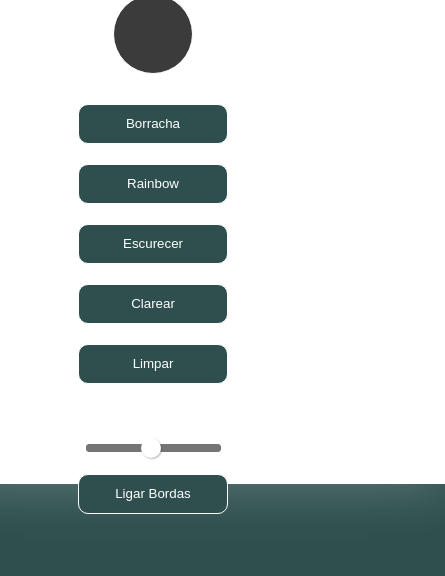
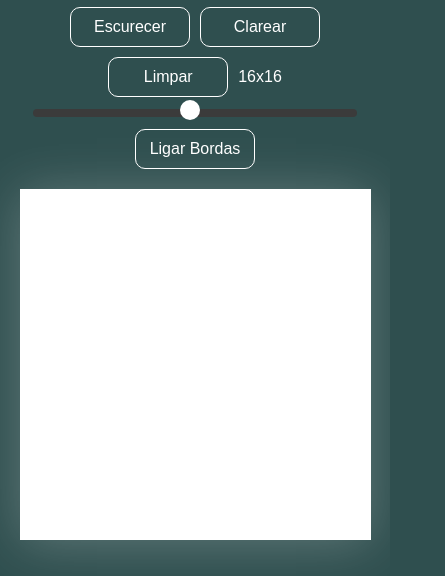
Before and after one commit to Moruan06/Sketch, a plain HTML site: page index.html in a window 390 px wide. Shown: the part 268-844 px from the top of the page, 445 px wide, since content can reach past the window. Drawn offline with Linux system fonts and the light colour scheme.

Commit message:
Refactor CSS for improved layout responsiveness and styling consistency

```diff
--- a/style.css
+++ b/style.css
@@ -6,39 +6,39 @@
 
 body {
   margin: 0;
+  padding: 0 15px;
   box-sizing: border-box;
   display: flex;
   flex-direction: column;
   justify-content: center;
   align-items: center;
-  height: 100vh;
-  width: 100vw;
+  min-height: 100vh;
   background-color: var(--corFundo);
   color: var(--corTexto);
+  font-family: sans-serif;
+}
+
+#main-container {
+  display: flex;
+  justify-content: center;
+  align-items: center;
+  gap: 40px;
+  width: 100%;
+  max-width: 1000px;
+  margin: 20px 0;
 }
 
 #container {
-  width: 500px;
-  height: 500px;
+  width: 90vw;
+  max-width: 500px;
   background-color: #fff;
   box-shadow: rgba(255, 255, 255, 0.24) 0px 3px 50px;
-  display: flex;
-  flex-wrap: wrap;
+  aspect-ratio: 1 / 1;
 }
 
-.titulo{
-  font-size: 2rem;
-  color: var(--corTexto);
-}
-
-.github{
-  position: absolute;
-  right: 10px;
-  bottom: 10px;
-  font-size: 1.5rem;
-  & a{
-    color: var(--corTexto);
-  }
+.titulo {
+  font-size: clamp(2rem, 8vw, 3rem);
+  text-align: center;
 }
 
 .pixel {
@@ -48,13 +48,11 @@ body {
 }
 
 #control {
-  text-align: center;
   display: flex;
   flex-direction: column;
   align-items: center;
-  gap: 20px;
-  position: absolute;
-  left: 20%;
+  gap: 15px;
+  width: 200px;
 }
 
 #control button {
@@ -64,6 +62,7 @@ body {
   color: var(--corTexto);
   border-radius: 10px;
   background-color: var(--corFundo);
+  font-size: 1rem;
 }
 
 #control button.activeButton {
@@ -74,17 +73,13 @@ body {
 
 button,
 input[type="color"] {
+  cursor: pointer;
   transition: transform 0.1s ease-in-out;
 }
 
 button:hover,
 input[type="color"]:hover {
   transform: scale(1.05);
-}
-
-input[type="color"]:active {
-  transition: transform 0.05s ease-in-out;
-  transform: scale(1);
 }
 
 input[type="color"] {
@@ -95,11 +90,7 @@ input[type="color"] {
   border: none;
   background-color: transparent;
 }
-
-input[type="color"]::-webkit-color-swatch-wrapper {
-  padding: 0;
-}
-
+input[type="color"]::-webkit-color-swatch-wrapper { padding: 0; }
 input[type="color"]::-webkit-color-swatch {
   border: 1px solid var(--corTexto);
   border-radius: 50px;
@@ -111,28 +102,8 @@ input[type="range"] {
   width: 90%;
   height: 8px;
   background: var(--corSecundaria);
-  outline: none;
-  opacity: 0.7;
-  transition: opacity 0.2s;
   border-radius: 5px;
 }
-
-input[type="range"]::-webkit-slider-runnable-track {
-  width: 100%;
-  height: 8px;
-  cursor: pointer;
-  background: var(--corSecundaria);
-  border-radius: 5px;
-}
-
-input[type="range"]::-moz-range-track {
-  width: 100%;
-  height: 8px;
-  cursor: pointer;
-  background: var(--corSecundaria);
-  border-radius: 5px;
-}
-
 input[type="range"]::-webkit-slider-thumb {
   -webkit-appearance: none;
   width: 20px;
@@ -141,18 +112,32 @@ input[type="range"]::-webkit-slider-thumb {
   cursor: pointer;
   border-radius: 50%;
   margin-top: -6px;
-  box-shadow: 1px 1px 2px rgba(0, 0, 0, 0.4);
 }
 
-input[type="range"]::-moz-range-thumb {
-  width: 20px;
-  height: 20px;
-  background: var(--corTexto);
-  cursor: pointer;
-  border-radius: 50%;
-  box-shadow: 1px 1px 2px rgba(0, 0, 0, 0.4);
+@media (max-width: 900px) {
+  #main-container {
+    flex-direction: column;
+    gap: 20px;
+  }
+
+  #control {
+    width: 100%;
+    flex-direction: row;
+    flex-wrap: wrap;
+    justify-content: center;
+    gap: 10px;
+  }
+
+  #control button {
+    width: 120px;
+  }
+
+  input[type="color"] {
+    width: 70px;
+    height: 70px;
+  }
+
+  #container {
+    max-width: 90vw;
+  }
 }
-
-input[type="range"]:hover {
-  opacity: 1;
-}
```
